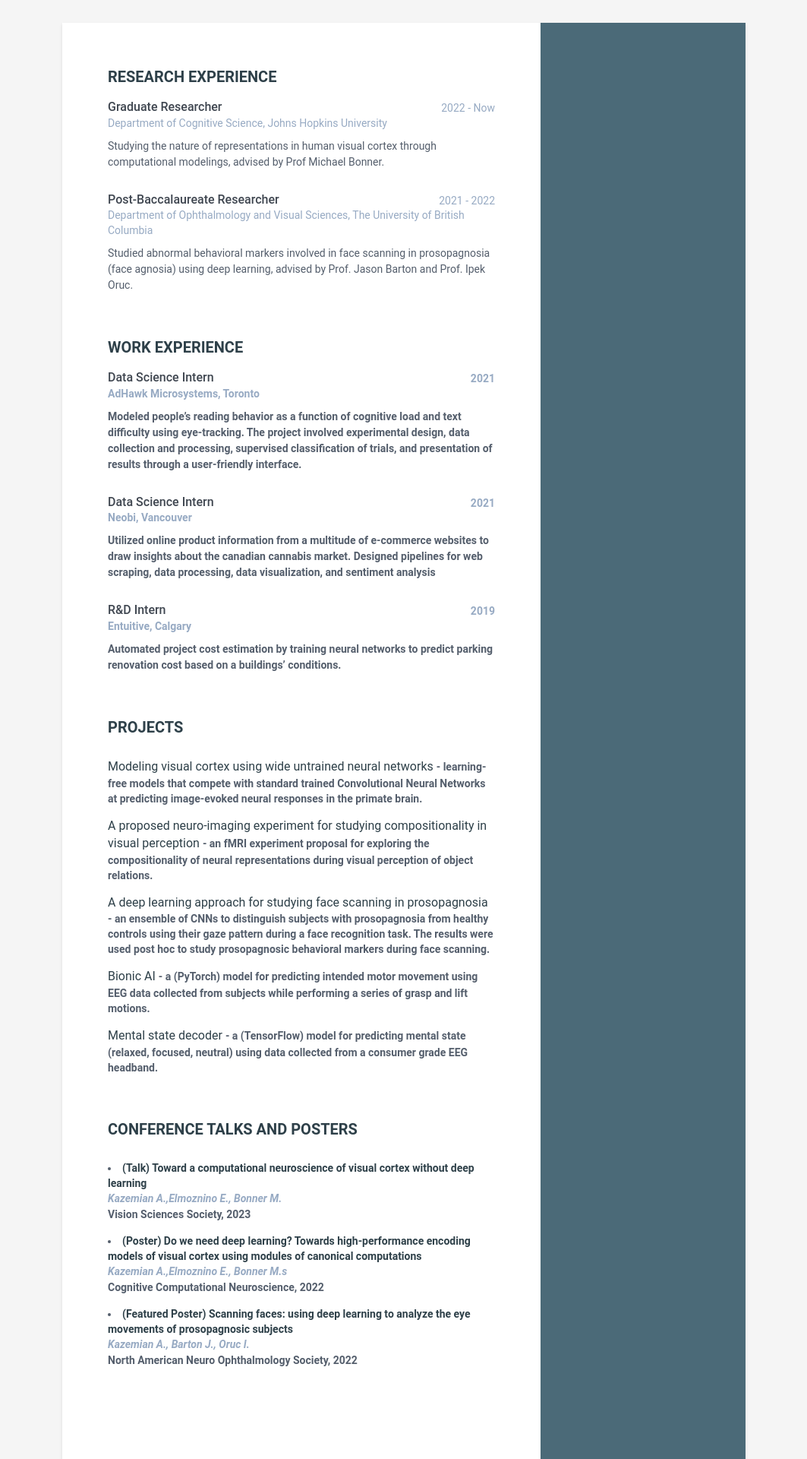
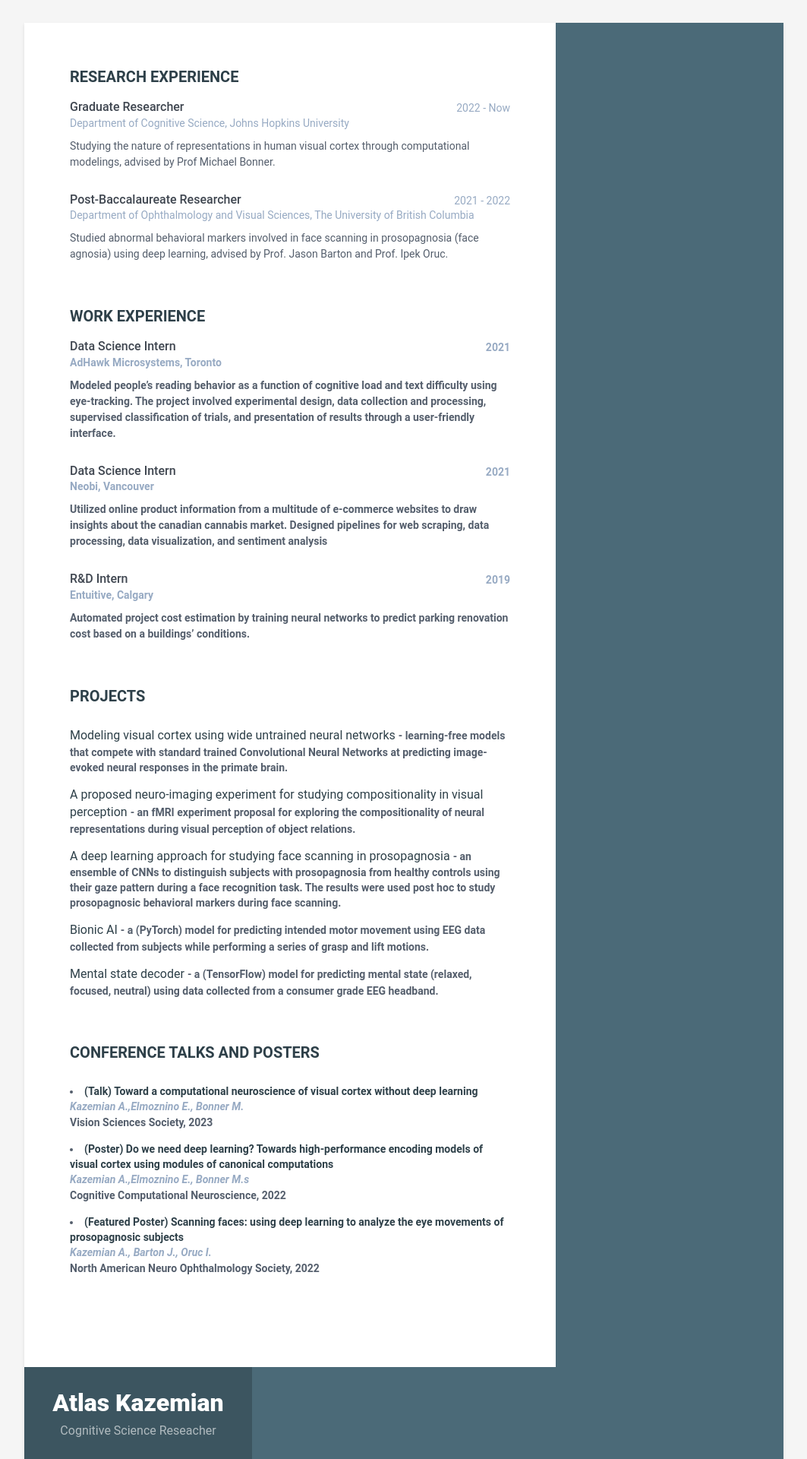
Before and after one commit to akazemian/resume, a Jekyll site: the page built from index.html, in a window 1280 px wide. Shown: the top 1920 px of the page at 76% size, without its empty margins (108-1171 px from the left). Built offline with Jekyll 4.4.1, drawn with Linux system fonts in a browser that asks for light colours.

Commit message:
Update _base.scss

```diff
--- a/_sass/_base.scss
+++ b/_sass/_base.scss
@@ -37,7 +37,7 @@ p {
   display: grid;
   grid-template-columns: repeat(10, 1fr);
   background: $theme-color;
-  max-width: 900px;
+  max-width: 1000px;
   margin: 0 auto;
   position: relative;
   @include box-shadow(0px 2px 4px rgba(0, 0, 0, 0.1));
```
